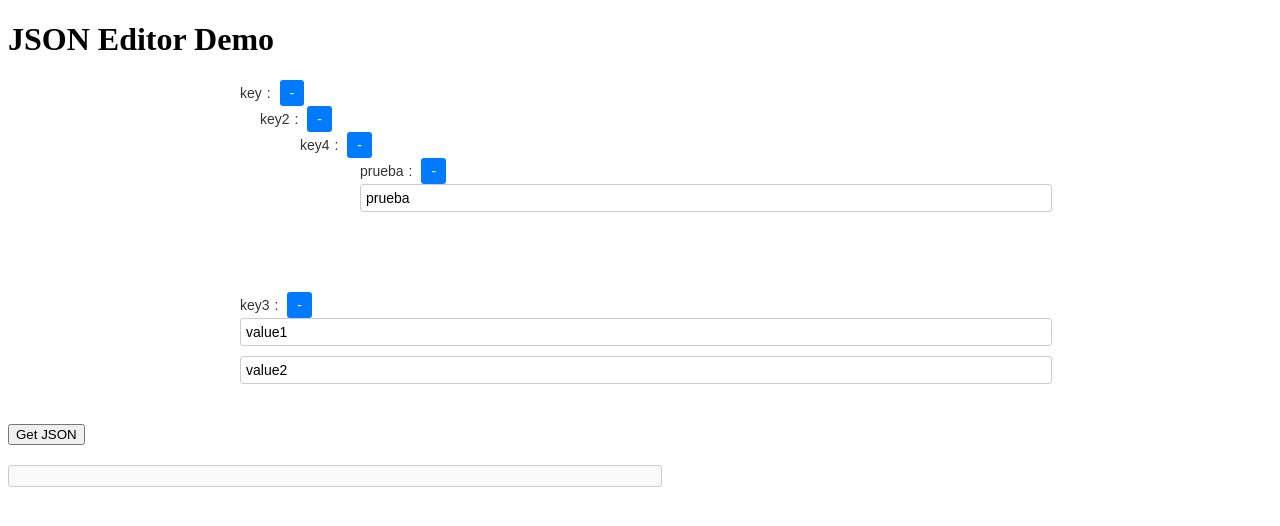
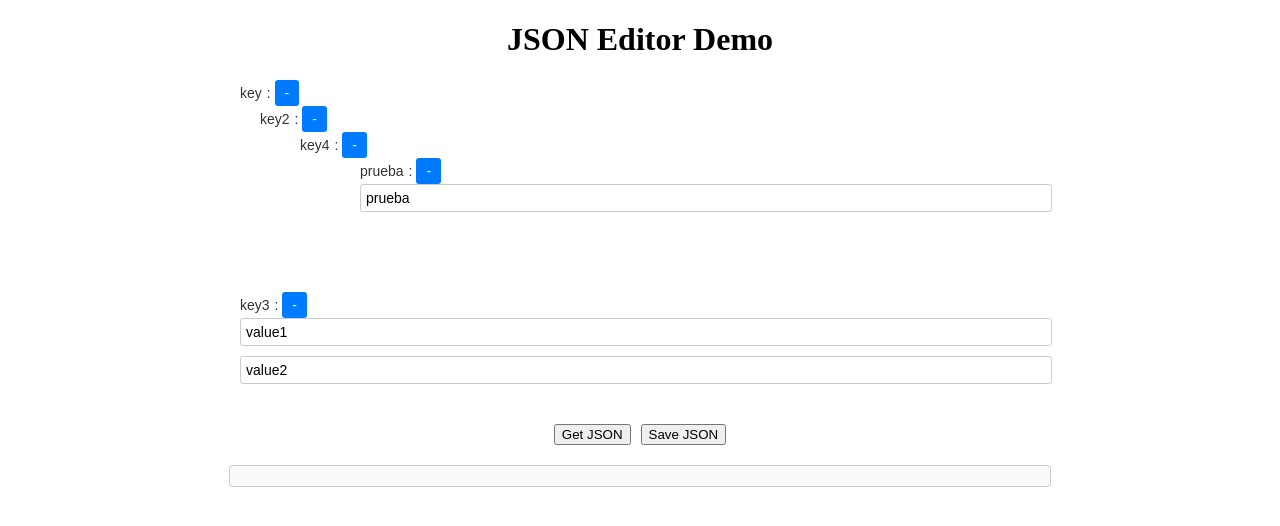
Before and after one commit to jorgesanfz/json-editor, a website with bundled scripts: page index.html in a window 1280 px wide. Built offline with nearby package versions, Linux system fonts and the light colour scheme.

Commit message:
base editor

```diff
--- a/index.html
+++ b/index.html
@@ -8,7 +8,7 @@
     <link rel="stylesheet" href="styles.css" />
   </head>
   <body>
-    <h1>JSON Editor Demo</h1>
+    <h1 style="text-align: center">JSON Editor Demo</h1>
     <script type="module" src="index.js"></script>
   </body>
 </html>
--- a/src/editor.js
+++ b/src/editor.js
@@ -1,7 +1,8 @@
 class Editor {
-  constructor(styleJson = {}) {
+  constructor(styleJson = {}, onSave = () => console.log(this.getJson())) {
     this.editorDiv = document.createElement("div");
     this.styleJson = styleJson;
+    this.onSave = onSave;
     document.body.appendChild(this.editorDiv);
     this.html = "";
 
@@ -40,6 +41,13 @@ class Editor {
         width: 100%;
       }
 
+      .button-container {
+        display: flex;
+        justify-content: center;
+        gap: 10px;
+        margin: 20px 0;
+      }
+
       .editor-container button {
         padding: 5px 10px;
         background-color: #007bff;
@@ -48,14 +56,13 @@ class Editor {
         color: white;
         cursor: pointer;
         font-size: 14px;
-        margin-left: 5px;
       }
 
       .editor-container button:hover {
         background-color: #0056b3;
       }
 
-      ${indentationStyles} // Insert generated indentation styles here
+      ${indentationStyles}
 
       .json-output {
         margin-top: 20px;
@@ -64,19 +71,10 @@ class Editor {
         border-radius: 3px;
         background-color: #f9f9f9;
         white-space: pre-wrap;
-        font-family: monospace; /* Match the style */
-        width: 100%; /* Ensure it matches the editor width */
-      }
-
-      .json-output {
-        margin-top: 20px;
-        padding: 10px;
-        border: 1px solid #ccc;
-        border-radius: 3px;
-        background-color: #f9f9f9;
-        white-space: pre-wrap;
-        font-family: monospace; /* Match the style */
-        width: 50%; /* Ensure it matches the editor width */
+        font-family: monospace;
+        width: 100%;
+        max-width: 800px;
+        margin: 20px auto;
       }
     `;
 
@@ -86,10 +84,22 @@ class Editor {
 
     this.editorDiv.classList.add("editor-container");
 
+    const buttonContainer = document.createElement("div");
+    buttonContainer.classList.add("button-container");
+
     const getJsonButton = document.createElement("button");
     getJsonButton.textContent = "Get JSON";
     getJsonButton.onclick = () => this.displayJson();
-    document.body.appendChild(getJsonButton);
+    buttonContainer.appendChild(getJsonButton);
+
+    //if (this.onSave) {
+    const saveButton = document.createElement("button");
+    saveButton.textContent = "Save JSON";
+    saveButton.onclick = () => this.onSave(this.getJson());
+    buttonContainer.appendChild(saveButton);
+    //}
+
+    document.body.appendChild(buttonContainer);
 
     this.jsonOutputDiv = document.createElement("div");
     this.jsonOutputDiv.classList.add("json-output");
```
